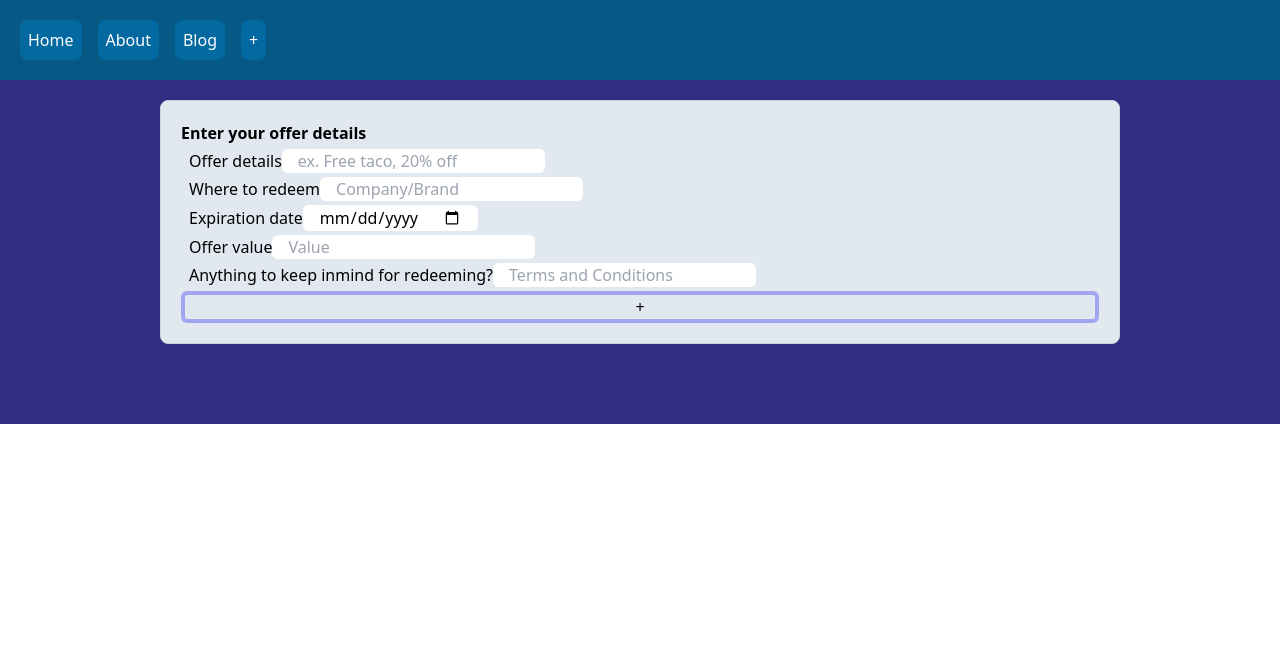
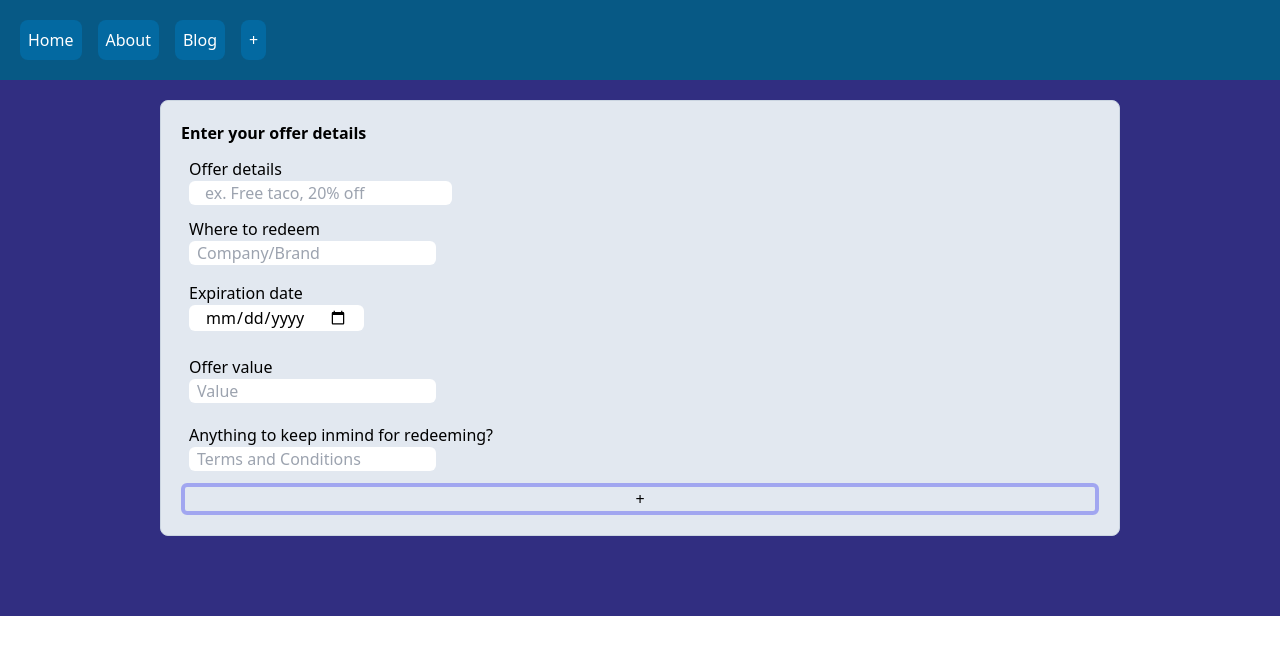
Before and after one commit to Alihasadd/Coupon-site, a React (Create React App) app: page /addform in a window 1280 px wide. Shown: the top 654 px of the page. Built offline with nearby package versions, Linux system fonts and the light colour scheme.

Commit message:
fixed the spacing on the input form

```diff
--- a/src/subpages/addform.jsx
+++ b/src/subpages/addform.jsx
@@ -8,24 +8,24 @@ function Addform() {
 
       <form className="border-slate-300 border bg-slate-200 p-5 ml-20 mr-20 mt-1  rounded-lg inline-block align-middle flex flex-col space-y-1 font-sans">
         <h1 className="font-sans font-extrabold">Enter your offer details</h1>
-        <div className="px-2">Offer details
+        <div className="px-2 py-2">Offer details <br></br>
           <input className="Offer rounded-md font-sans px-4" type="text" placeholder="ex. Free taco, 20% off" />
         </div>
 
-        <div className="px-2">Where to redeem
-          <input className="Company/Brand rounded-md px-4" type="text" placeholder="Company/Brand" />
+        <div className="px-2">Where to redeem <br></br>
+          <input className="Company/Brand rounded-md px-2" type="text" placeholder="Company/Brand" />
         </div>
 
-        <div className="px-2">Expiration date
+        <div className="px-2 py-3">Expiration date <br></br>
           <input className="Expiration Date rounded-md px-4" type="date" />
         </div>
 
-        <div className="px-2">Offer value
-          <input className="Value rounded-md px-4" type="number" placeholder="Value" data-type="currency" />
+        <div className="px-2 py-2">Offer value <br></br>
+          <input className="Value rounded-md px-2" type="number" placeholder="Value" data-type="currency" />
         </div>
 
-        <div className="px-2">Anything to keep inmind for redeeming?
-          <input className="Terms and conditions rounded-md px-4" type="text" placeholder="Terms and Conditions" />
+        <div className="px-2 py-2">Anything to keep inmind for redeeming? <br></br>
+          <input className="Terms and conditions rounded-md px-2" type="text" placeholder="Terms and Conditions" />
         </div>
 
         <button className="border-4 border-indigo-500/50 hover:border-indigo-700 hover:bg-indigo-700 hover:text-white hover:font-extrabold rounded-md px-2">+</button>
```
